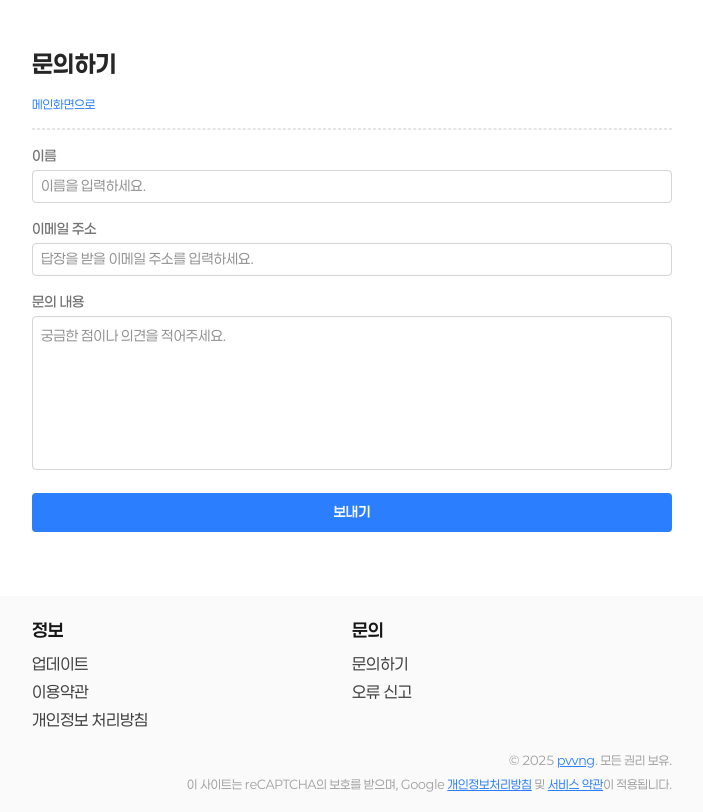
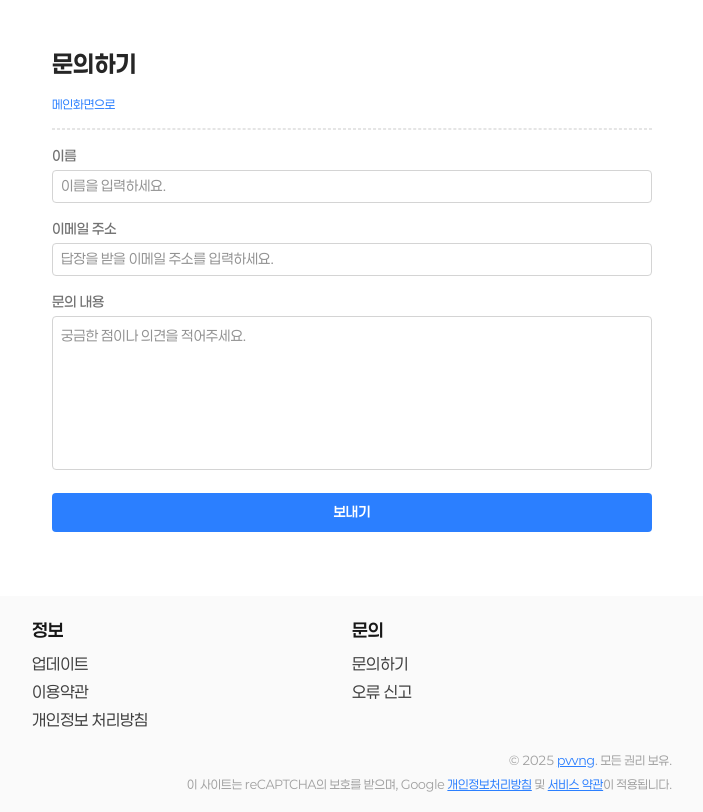
Before and after one commit to pvvng/plus-one, a Next.js app: page /contact in a window 1280 px wide. Shown: the whole page, without its empty margins (288-991 px from the left). Built offline with nearby package versions, Linux system fonts and the light colour scheme; no server answers.

Commit message:
contact page padding x

```diff
--- a/app/contact/page.tsx
+++ b/app/contact/page.tsx
@@ -9,7 +9,7 @@ export const metadata = {
 
 export default function ContactPage() {
   return (
-    <main className="max-w-screen-sm mx-auto py-12 text-sm text-neutral-800 dark:text-neutral-200 leading-relaxed font-paperlogy">
+    <main className="max-w-screen-sm mx-auto py-12 px-5 text-sm text-neutral-800 dark:text-neutral-200 leading-relaxed font-paperlogy">
       <h1 className="text-2xl font-bold mb-4">문의하기</h1>
       <Link
         href="/"
```
